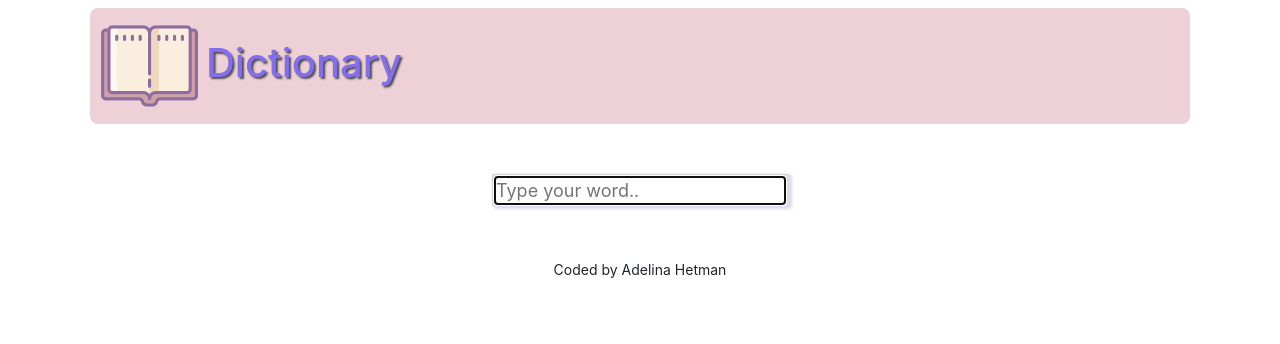
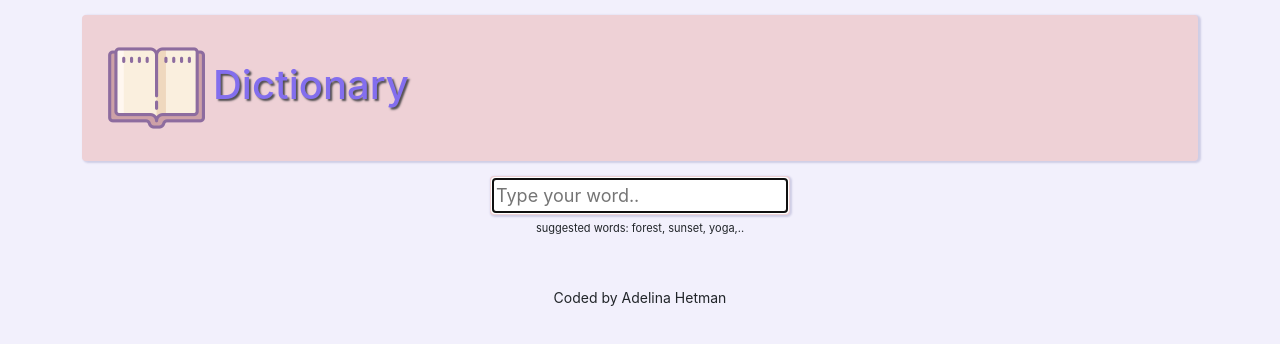
Before and after one commit to Adelina-HK/dictionary-app, a React (Create React App) app: page / in a window 1280 px wide. Shown: the top 344 px of the page. Built offline with nearby package versions, Linux system fonts and the light colour scheme.

Commit message:
Added css to all page

```diff
--- a/src/App.css
+++ b/src/App.css
@@ -1,6 +1,15 @@
+body{background:rgba(161, 146, 238, 0.137);}
+
+
 header h1 {
   color: rgb(131, 110, 238);
   background: rgb(238, 209, 214);
   text-shadow: 2px 2px 2px rgb(81, 78, 81);
-  border-radius: 8px;
+  border-radius: 4px;
+  padding: 15px;
+  margin: 15px 0;
+  box-shadow: 2px 1px 2px 1px rgba(48, 48, 125, 0.178);
 }
+a {
+  color:rgb(131, 110, 238);
+}
--- a/src/App.js
+++ b/src/App.js
@@ -8,7 +8,7 @@ export default function App() {
     <div className="App">
       <div className="container">
         <header className="App-header">
-          <h1 className="m-2">
+          <h1>
             <img src={book} className="img-book m-2" alt="book pic" />
             Dictionary{" "}
           </h1>
--- a/src/Dictionary.css
+++ b/src/Dictionary.css
@@ -1,8 +1,14 @@
 .inputForm {
   font-size: 18px;
-  margin: 50px auto;
+  margin: 5px auto;
   display: block;
-  border-radius: 2px;
-  box-shadow: 3px 1px 3px 1px rgba(48, 48, 125, 0.178);
-  border-color: rgba(38, 38, 116, 0.178);
-}
+  padding: 4px;
+  border-radius: 4px;
+  box-shadow: 1px 1px 2px 1px rgba(48, 48, 125, 0.178);
+ border: 2px solid #eed1d6; }
+
+.Dictionary .hint {
+  font-size: 11px;
+  text-align: center;
+  margin-bottom: 10px;
+ }
--- a/src/Dictionary.js
+++ b/src/Dictionary.js
@@ -5,15 +5,14 @@ import Results from "./Results";
 
 export default function Dictionary() {
   let [keyword, setKeyword] = useState("");
-let [results, setResults]=useState ("");
+  let [results, setResults] = useState("");
 
   function handleResponse(response) {
-    setResults (response.data[0]);
+    setResults(response.data[0]);
   }
 
   function search(event) {
     event.preventDefault();
-
 
     let apiUrl = `https://api.dictionaryapi.dev/api/v2/entries/en/${keyword}`;
     axios.get(apiUrl).then(handleResponse);
@@ -24,6 +23,7 @@ let [results, setResults]=useState ("");
   }
   return (
     <div className="Dictionary">
+      {" "}
       <form onSubmit={search}>
         <input
           type="search"
@@ -33,7 +33,8 @@ let [results, setResults]=useState ("");
           className="inputForm"
         />
       </form>
-      <Results results={results}/>
+      <div className="hint">suggested words: forest, sunset, yoga,..</div>
+      <Results results={results} />
     </div>
   );
 }
--- /dev/null
+++ b/src/Phonetic.css
@@ -0,0 +1,17 @@
+.Phonetic a {
+  text-decoration: none;
+  border: 2px solid #eed1d6;
+  padding: 0 5px;
+  border-radius: 5px;
+  background-color: #fcfcfcce;
+  box-shadow: 1px 1px 2px 1px rgba(48, 48, 125, 0.178);
+transition: all 150ms ease-in-out;}
+
+.Phonetic a:hover {
+  border: 2px solid #fcfcfcce;
+  background-color: #eed1d6;
+}
+.Phonetic {
+  font-size: 17px;
+  text-align: center;
+}
--- a/src/Phonetic.js
+++ b/src/Phonetic.js
@@ -1,4 +1,5 @@
 import React from "react";
+import "./Phonetic.css";
 
 export default function Phonetic(props) {
   console.log(props.phonetic);
--- a/src/Results.css
+++ b/src/Results.css
@@ -1,22 +1,16 @@
 .keyword {
-  margin: 0 auto;
+  margin: 20px auto;
   max-width: 800px;
 }
-h2,
-.Phonetic {
-  font-size: 18px;
+.keyword h2{
   text-align: center;
+  font-size: 22px;
 }
 p {
   font-size: 15px;
   margin-left: 50px;
+  opacity: 0.75;
 }
 h3 {
   font-size: 20px;
 }
-.Results {
-  color: black;
-  border-radius: 4px;
-  box-shadow: 2px 1px 2px 1px rgba(48, 48, 125, 0.178);
-  padding: 5px;
-}
--- a/src/Results.js
+++ b/src/Results.js
@@ -7,14 +7,14 @@ export default function Results(props) {
   if (props.results) {
     return (
       <div className="Results">
-        <div className="row keyword">
-          <div className="col-sm-5">
+        <section className="row keyword">
+          <div className="col-sm-4">
             <h2>{props.results.word}</h2>
           </div>
-          <div className="col-sm-5">
+          <div className="col-sm-4">
             <h2>{props.results.phonetic}</h2>
           </div>
-          <div className="col-sm-2">
+          <div className="col-sm-4">
             {props.results.phonetics.map( function (phonetic, index){
               return(
                 <div key={index}>
@@ -23,14 +23,14 @@ export default function Results(props) {
               );
             })}
           </div>
-        </div>
+        </section>
         <div className="meanings">
           <h3>
             {props.results.meanings.map(function(meaning, index) {
               return (
-                <div key={index}>
+                <section key={index}>
                   <Meaning meaning={meaning} />
-                </div>
+                </section>
               );
             })}
           </h3>
--- a/src/index.css
+++ b/src/index.css
@@ -11,3 +11,11 @@ code {
   font-family: source-code-pro, Menlo, Monaco, Consolas, 'Courier New',
     monospace;
 }
+section {
+  color: black;
+  border-radius: 4px;
+  box-shadow: 2px 1px 2px 1px rgba(48, 48, 125, 0.178);
+  padding: 15px;
+  margin:15px 0;
+  background-color: #faefde7f;
+}
```
